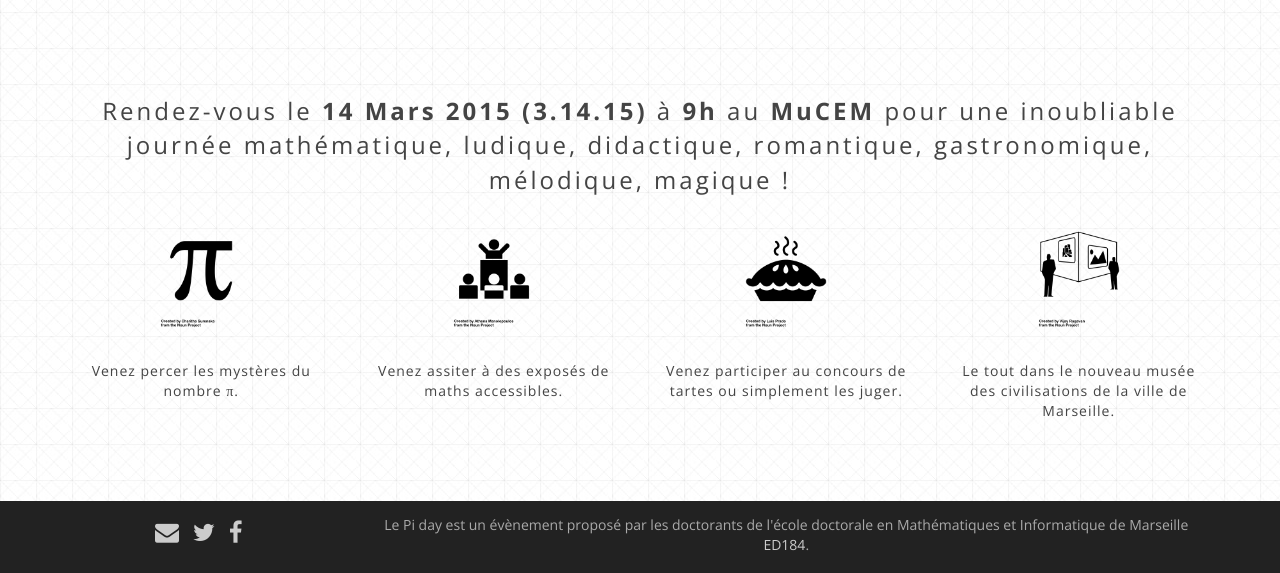
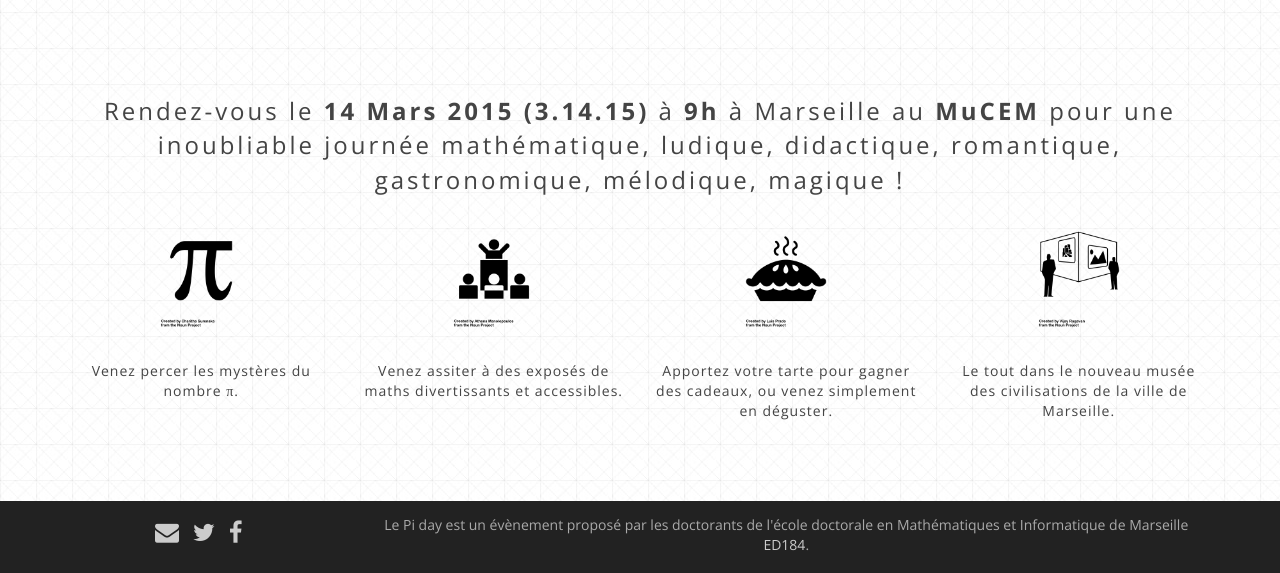
Before and after one commit to Piday/piday.github.io, a Jekyll site: the page built from index.html, in a window 1280 px wide and 1173 px high. Shown: the part 600-1173 px from the top of the window. Built offline with Jekyll 4.4.1, drawn with Linux system fonts in a browser that asks for light colours; nearby versions of some CDN libraries; Markdown is read by kramdown in place of the engine named in the settings.

Commit message:
clarification concours de tartes

```diff
--- a/index.html
+++ b/index.html
@@ -59,7 +59,7 @@ title: La journée de Pi
     <div class="col-sm-12">
       <div class="catchphrase">
         <p>
-          Rendez-vous le <strong>14 Mars 2015 (3.14.15)</strong> à <strong>9h</strong> au <strong>MuCEM</strong> pour une inoubliable journée mathématique, ludique, didactique, romantique, gastronomique, mélodique, magique !
+          Rendez-vous le <strong>14 Mars 2015 (3.14.15)</strong> à <strong>9h</strong> à Marseille au <strong>MuCEM</strong> pour une inoubliable journée mathématique, ludique, didactique, romantique, gastronomique, mélodique, magique !
         </p>
       </div>
     </div>
@@ -79,7 +79,7 @@ title: La journée de Pi
       <div class="feature">
         <img src="images/Conference.png" width="96">
         <p>
-          Venez assiter à des exposés de maths accessibles.
+          Venez assiter à des exposés de maths divertissants et accessibles.
         </p>
       </div>
     </div>
@@ -87,7 +87,7 @@ title: La journée de Pi
       <div class="feature">
         <img src="images/Pie.png" width="96">
         <p>
-          Venez participer au concours de tartes ou simplement les juger.
+          Apportez votre tarte pour gagner des cadeaux, ou venez simplement en déguster.
         </p>
       </div>
     </div>
```
